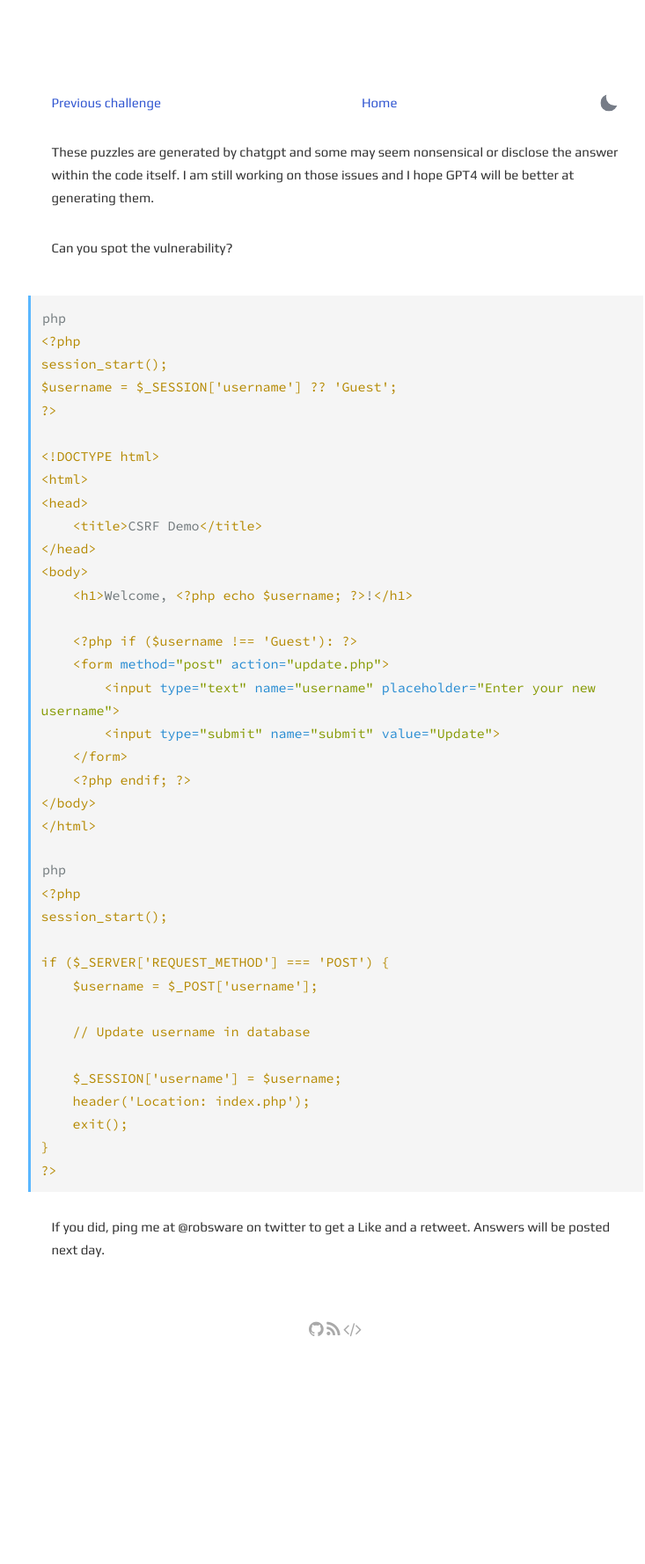
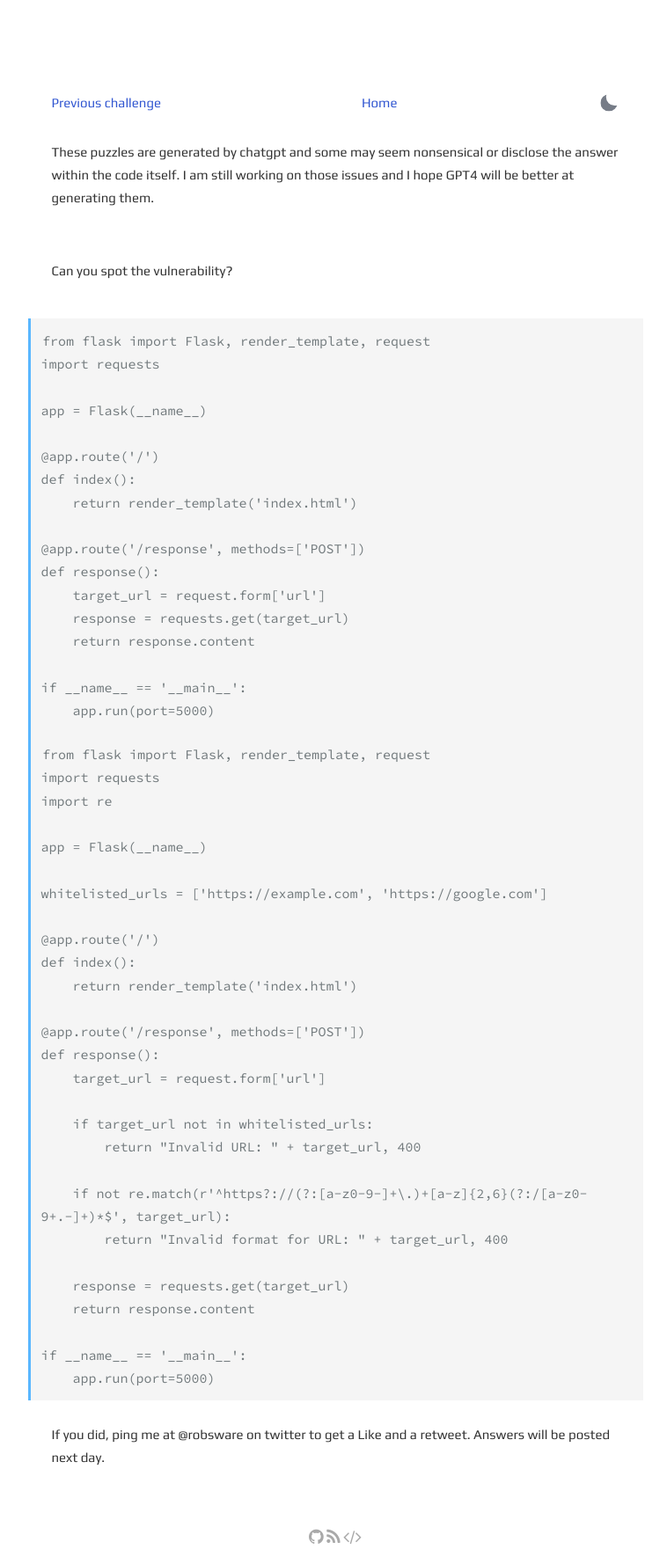
Before and after one commit to robsware/robsware.github.io, a Jekyll site: the page built from challenges/dailyappsec.html, in a window 1280 px wide. Shown: the whole page at 88% size, without its empty margins (259-992 px from the left). Built offline with Jekyll 4.4.1, drawn with Linux system fonts in a browser that asks for light colours; before the commit the page ends 1541 px from its top, so only the background shows below that.

Commit message:
Automated daily appsec challenge

```diff
--- a/challenges/dailyappsec.html
+++ b/challenges/dailyappsec.html
@@ -4,55 +4,63 @@ layout: page
 
 <section class="post">
     <div class="flex-row-between">
-    <a href="{{ site.url }}{{ site.baseurl }}/challenges/2023-03-27"> Previous challenge</a>
+    <a href="{{ site.url }}{{ site.baseurl }}/challenges/2023-03-28"> Previous challenge</a>
           <a href="{{ site.url }}{{ site.baseurl }}/"> Home</a>
       <button title="Change theme" id="theme-toggle" onclick="modeSwitcher()">
         <div></div>
       </button>
     </div>
   </section>
+<p>These puzzles are generated by chatgpt and some may seem nonsensical or disclose the answer within the code itself. I am still working on those issues and I hope GPT4 will be better at generating them.</p>
+<br><p>Can you spot the vulnerability?</p>
+<br>
+{% highlight html %}
+from flask import Flask, render_template, request
+import requests
 
-<p>These puzzles are generated by chatgpt and some may seem nonsensical or disclose the answer within the code itself. I am still working on those issues and I hope GPT4 will be better at generating them.</p>
+app = Flask(__name__)
 
-<p>Can you spot the vulnerability?</p>
-<br>
-{% highlight html %}php
-<?php
-session_start();
-$username = $_SESSION['username'] ?? 'Guest';
-?>
+@app.route('/')
+def index():
+    return render_template('index.html')
 
-<!DOCTYPE html>
-<html>
-<head>
-    <title>CSRF Demo</title>
-</head>
-<body>
-    <h1>Welcome, <?php echo $username; ?>!</h1>
+@app.route('/response', methods=['POST'])
+def response():
+    target_url = request.form['url']
+    response = requests.get(target_url)
+    return response.content
 
-    <?php if ($username !== 'Guest'): ?>
-    <form method="post" action="update.php">
-        <input type="text" name="username" placeholder="Enter your new username">
-        <input type="submit" name="submit" value="Update">
-    </form>
-    <?php endif; ?>
-</body>
-</html>
+if __name__ == '__main__':
+    app.run(port=5000)
 
-{% endhighlight %}{% highlight html %}php
-<?php
-session_start();
+{% endhighlight %}{% highlight html %}
+from flask import Flask, render_template, request
+import requests
+import re
 
-if ($_SERVER['REQUEST_METHOD'] === 'POST') {
-    $username = $_POST['username'];
+app = Flask(__name__)
 
-    // Update username in database
+whitelisted_urls = ['https://example.com', 'https://google.com']
 
-    $_SESSION['username'] = $username;
-    header('Location: index.php');
-    exit();
-}
-?>
+@app.route('/')
+def index():
+    return render_template('index.html')
+
+@app.route('/response', methods=['POST'])
+def response():
+    target_url = request.form['url']
+
+    if target_url not in whitelisted_urls:
+        return "Invalid URL: " + target_url, 400
+
+    if not re.match(r'^https?://(?:[a-z0-9-]+\.)+[a-z]{2,6}(?:/[a-z0-9+.-]+)*$', target_url):
+        return "Invalid format for URL: " + target_url, 400
+
+    response = requests.get(target_url)
+    return response.content
+
+if __name__ == '__main__':
+    app.run(port=5000)
 
 {% endhighlight %}
 <br>If you did, ping me at @robsware on twitter to get a Like and a retweet. Answers will be posted next day.
```
Also changed, not shown: challenges/2023-03-28.html (added, +76 -0 lines).
